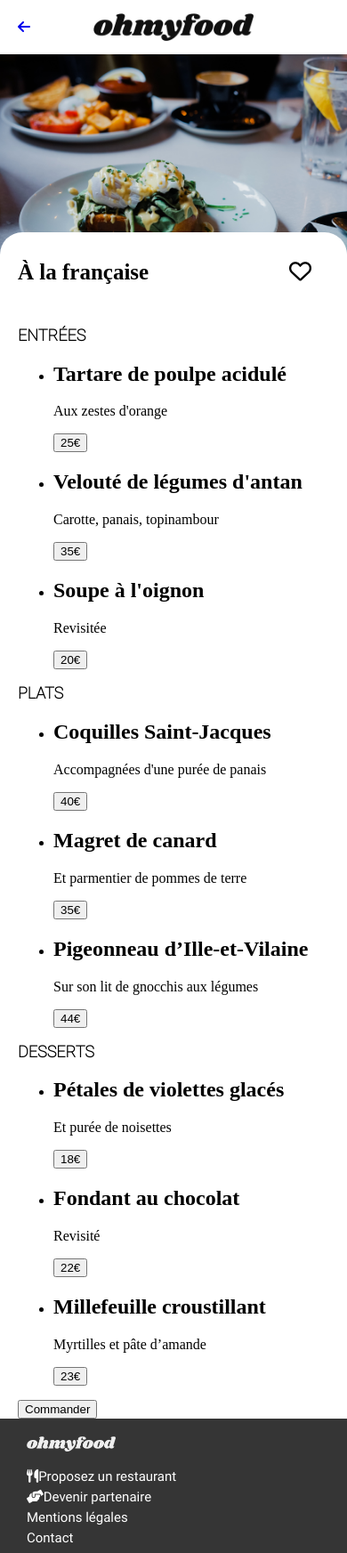
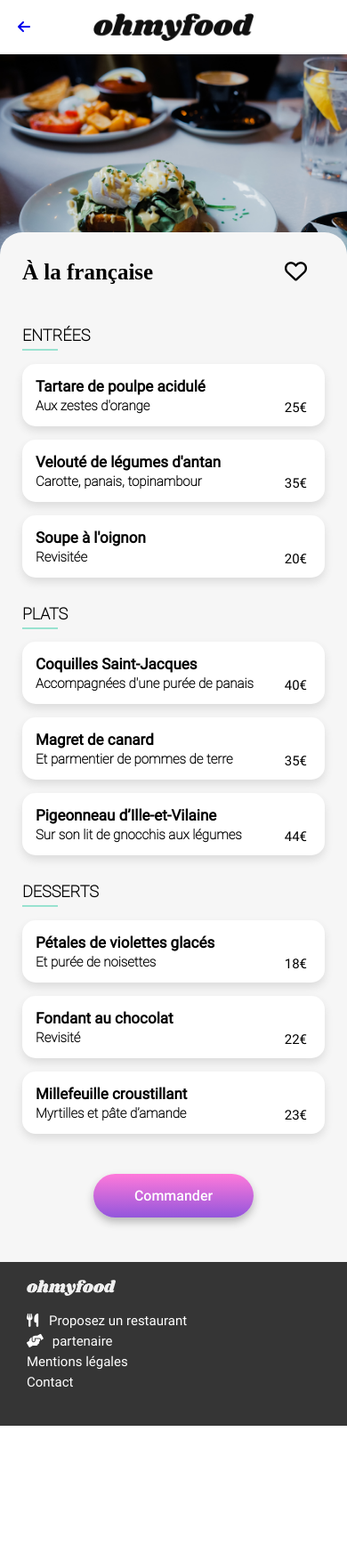
Before and after one commit to astridsen/ohmyfood, a website: page menu_a-la-francaise.html in a window 390 px wide. Shown: the whole page at 89% size. After the commit the page ends 1602 px from the top, so only its background shows below. Drawn offline with Linux system fonts and the light colour scheme; a web font is replaced by a local one.

Commit message:
Mise en forme menu et ajout de responsive

```diff
--- a/assets/sass/components/_buttons.scss
+++ b/assets/sass/components/_buttons.scss
@@ -5,3 +5,9 @@
         text-decoration: none;
     }
 }
+
+.menu__command-button {
+    @include button;
+    width: 180px;
+    margin-top: 30px;
+}
--- a/assets/sass/layout/_footer.scss
+++ b/assets/sass/layout/_footer.scss
@@ -24,4 +24,6 @@
         width: 20px;
         margin-right: 5px;
     }
+
+    @include tablet-desktop;
 }
--- a/assets/sass/pages/_index.scss
+++ b/assets/sass/pages/_index.scss
@@ -34,10 +34,12 @@
 }
 
 .how-to-use {
-    margin: $padding-block_index;
+    padding: $padding-block_index;
+    margin: auto;
     font-family: Roboto-Regular;
     font-size: 14px;
     color: $colour-text-secondary;
+    max-width: 400px;
     h1 {
         @include block-title;
     }
@@ -46,9 +48,9 @@
         display: flex;
         flex-direction: column;
         justify-content: center;
-        width: 350px;
+        max-width: 350px;
         margin: auto;
-        padding: 0 20px 0 30px;
+        padding: 0 10px 0 19px;
     }
 
     li {
@@ -89,6 +91,7 @@
     padding: $padding-block_index;
     h1 {
         @include block-title;
+        max-width: 400px;
     }
 
     ul {
@@ -98,6 +101,7 @@
         align-items: center;
         padding-left: 0;
         margin: auto;
+        max-width: 400px;
     }
 
     a {
@@ -105,7 +109,7 @@
     }
 
     &__card {
-        width: 300px;
+        width: 320px;
         height: 220px;
         margin: 10px 0;
         overflow: hidden;
--- a/assets/sass/pages/_menu.scss
+++ b/assets/sass/pages/_menu.scss
@@ -9,17 +9,20 @@
 }
 
 .menu {
-    border-radius: 25px;
-    background-color: #fff;
+    border-radius: 25px 25px 0 0;
+    background-color: $colour-background;
     position: relative;
     margin-top: -50px;
-    padding-left: 20px;
+    display: flex;
+    flex-direction: column;
+    align-items: center;
 
     &__heading {
         display: flex;
         align-items: center;
         justify-content: space-between;
-        padding: 10px 40px 10px 0px;
+        padding: 10px 40px 10px 20px;
+        width: 380px;
         h1 {
         font-family: Shrikhand-Regular;
         font-size: 25px;
@@ -29,9 +32,64 @@
         }
     }
 
+    &__starters, &__main-courses, &__desserts {
+        width: 380px;
+    }
+
     &__title {
         font-family: Roboto-Thin;
         font-size: 18px;
+        margin-left: 20px;
+        border-bottom: $colour-background_new solid 2px;
+        width: 40px;
+        padding-bottom: 5px;
     }
 
+    ul {
+        list-style-type: none;
+        display: flex;
+        flex-direction: column;
+        align-items: center;
+        padding-left: 0;
+        margin: auto;
+    }
+
+    li {
+        background-color: #fff;
+        margin-bottom: 15px;
+        border-radius: 15px;
+        padding: 15px;
+        box-shadow: 0px 5px 10px $colour-shadow_step;
+        width: 340px;
+        height: 70px;
+        position: relative;
+    }
+
+    h2 {
+        font-family: Roboto-Regular;
+        font-size: 17px;
+        margin: auto;
+    }
+
+    h3 {
+        font-family: Roboto-Thin;
+        font-size: 15px;
+        margin: 0;
+        padding-top: 3px;
+        width: 280px;
+        overflow: hidden;
+        white-space: nowrap;
+        text-overflow: ellipsis;
+    }
+
+    &__price {
+        font-family: Roboto-Regular;
+        font-size: 15px;
+        position: absolute;
+        right: 20px;
+        top: 25px;
+    }
+
+
+
 }
--- a/assets/sass/utils/_mixin.scss
+++ b/assets/sass/utils/_mixin.scss
@@ -18,3 +18,17 @@
     font-size: 20px;
     color: $colour-text-secondary;
 }
+
+@mixin tablet-desktop {
+    @media screen and (min-width: map-get($breakpoints, tablet-desktop)) {
+        display: flex;
+        flex-direction: column;
+        align-items: center;
+        ul {
+            display: flex;
+            justify-content: space-between;
+            width: 760px;
+            padding-right: 30px;
+        }
+    }
+}
--- a/assets/sass/utils/_variables.scss
+++ b/assets/sass/utils/_variables.scss
@@ -14,3 +14,7 @@ $colour-background_footer: #353535;
 $colour-text_footer: #fff;
 
 $padding-block_index: 50px 0;
+
+$breakpoints: (
+    tablet-desktop: 768px,
+)
--- a/menu_a-la-francaise.html
+++ b/menu_a-la-francaise.html
@@ -29,18 +29,18 @@
         <ul>
             <li>
                 <h2>Tartare de poulpe acidulé</h2>
-                <p>Aux zestes d'orange</p>
-                <button class="menu__heading--button">25€</button>
+                <h3>Aux zestes d'orange</h3>
+                <p class="menu__price">25€</p>
             </li>
             <li>
                 <h2>Velouté de légumes d'antan</h2>
-                <p>Carotte, panais, topinambour</p>
-                <button class="menu__heading--button">35€</button>
+                <h3>Carotte, panais, topinambour</h3>
+                <p class="menu__price">35€</p>
             </li>
             <li>
                 <h2>Soupe à l'oignon</h2>
-                <p>Revisitée</p>
-                <button class="menu__heading--button">20€</button>
+                <h3>Revisitée</h3>
+                <p class="menu__price">20€</p>
             </li>
         </ul>
     </section>
@@ -49,18 +49,18 @@
         <ul>
             <li>
                 <h2>Coquilles Saint-Jacques</h2>
-                <p>Accompagnées d'une purée de panais</p>
-                <button class="menu__heading--button">40€</button>
+                <h3>Accompagnées d'une purée de panais</h3>
+                <p class="menu__price">40€</p>
             </li>
             <li>
                 <h2>Magret de canard</h2>
-                <p>Et parmentier de pommes de terre</p>
-                <button class="menu__heading--button">35€</button>
+                <h3>Et parmentier de pommes de terre</h3>
+                <p class="menu__price">35€</p>
             </li>
             <li>
                 <h2>Pigeonneau d’Ille-et-Vilaine</h2>
-                <p>Sur son lit de gnocchis aux légumes</p>
-                <button class="menu__heading--button">44€</button>
+                <h3>Sur son lit de gnocchis aux légumes</h3>
+                <p class="menu__price">44€</p>
             </li>
         </ul>
     </section>
@@ -69,18 +69,18 @@
         <ul>
             <li>
                 <h2>Pétales de violettes glacés</h2>
-                <p>Et purée de noisettes</p>
-                <button class="menu__heading--button">18€</button>
+                <h3>Et purée de noisettes</h3>
+                <p class="menu__price">18€</p>
             </li>
             <li>
                 <h2>Fondant au chocolat</h2>
-                <p>Revisité</p>
-                <button class="menu__heading--button">22€</button>
+                <h3>Revisité</h3>
+                <p class="menu__price">22€</p>
             </li>
             <li>
                 <h2>Millefeuille croustillant</h2>
-                <p>Myrtilles et pâte d’amande</p>
-                <button class="menu__heading--button">23€</button>
+                <h3>Myrtilles et pâte d’amande</h3>
+                <p class="menu__price">23€</p>
             </li>
         </ul>
     </section>
@@ -91,8 +91,8 @@
     <footer class="footer">
         <img src="assets/images/logo/ohmyfood.png" alt="logo_ohmyfood" class="footer__logo"/>
         <ul>
-            <li><i class="fa-solid fa-utensils"></i>Proposez un restaurant</li>
-            <li><i class="fa-solid fa-handshake-angle"></i>Devenir partenaire</li>
+            <li><span class="footer__icon"><i class="fa-solid fa-utensils"></i></span>Proposez un restaurant</li>
+            <li><span class="footer__icon"><i class="fa-solid fa-handshake-angle"></i></span> partenaire</li>
             <li>Mentions légales</li>
             <li>Contact</li>
         </ul>
```
Also changed, not shown: menu_la-note-enchantee.html (+22 -22 lines), menu_la-palette-du-gout.html (+20 -20 lines), menu_le-delice-des-sens.html (+20 -20 lines), public/css/style.css, 1 other file.
